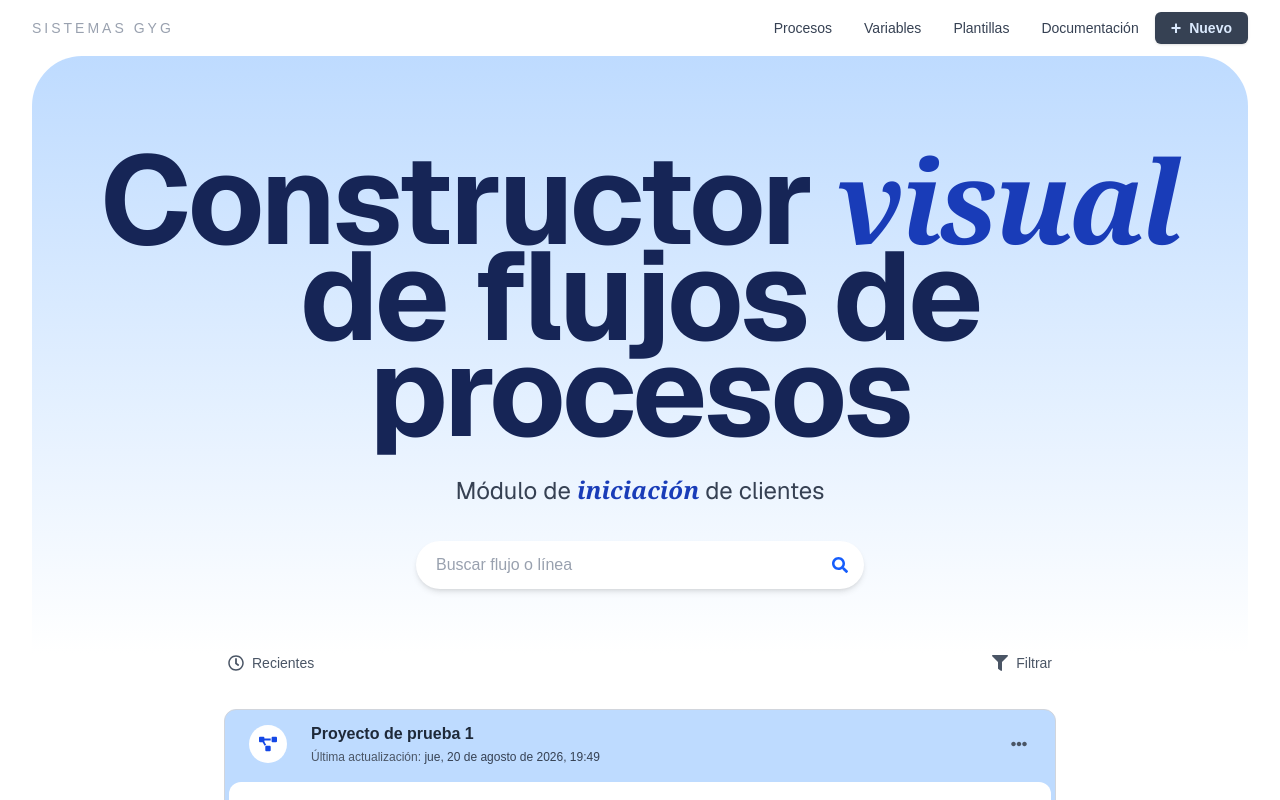
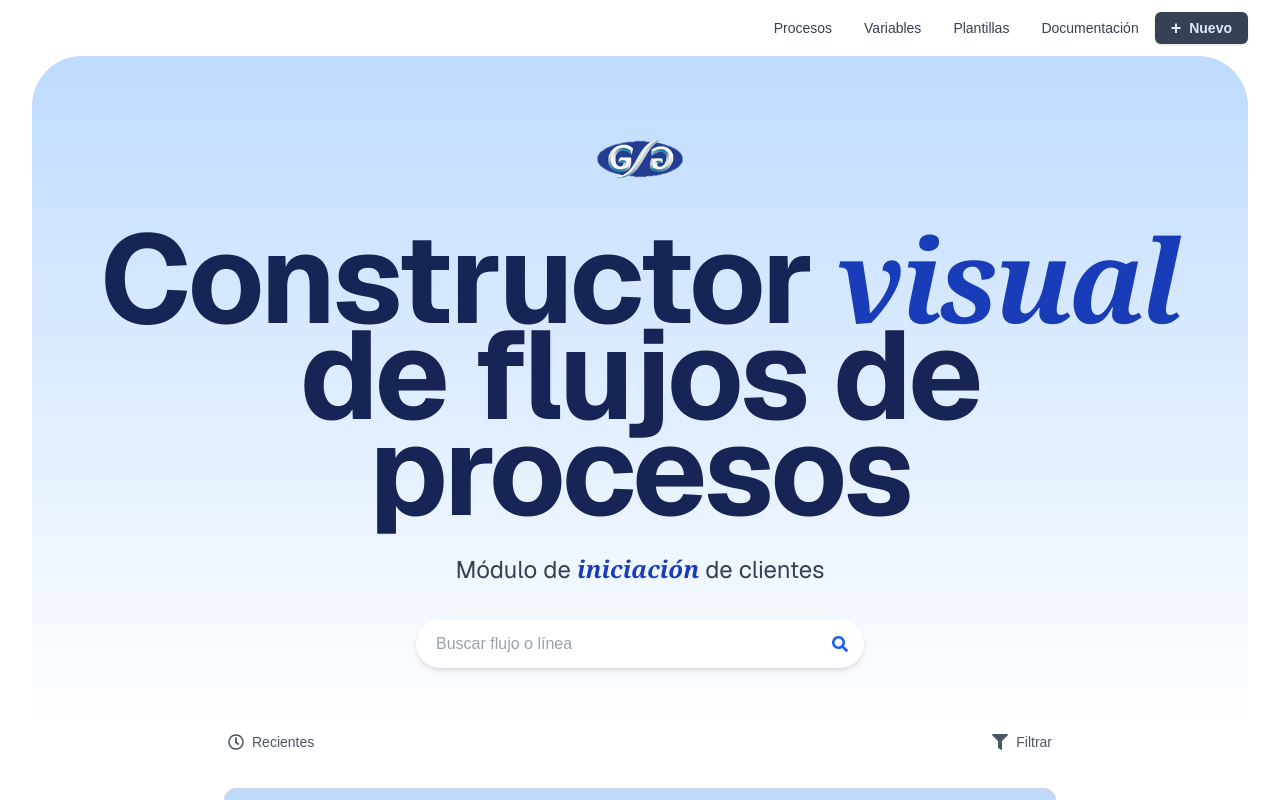
Before and after one commit to JuanCPal/bpm-scoring-flow-builder, a Next.js app: page / in a window 1280 px wide. Shown: the top 800 px of the page. Built offline with nearby package versions, Linux system fonts and the light colour scheme.

Commit message:
style: añadir logo home page

```diff
--- a/src/app/page.js
+++ b/src/app/page.js
@@ -8,6 +8,7 @@ import { Particles } from "@tsparticles/react";
 import { loadSlim } from "@tsparticles/slim";
 import { useData } from "@/hooks/useData";
 import { getProjects } from "@/lib/api-client";
+import Image from "next/image";
 
 export default function DashboardPage() {
   const [busqueda, setBusqueda] = useState('');
@@ -45,18 +46,20 @@ export default function DashboardPage() {
       {/* NAVBAR */}
       <nav className="fixed top-0 w-full bg-white dark:bg-slate-900 px-8 py-1 z-50 flex items-center justify-between">
         <ul className="flex items-center space-x-6">
-          <li className="text-gray-400 font-extralight tracking-[3px] hover:text-blue-600 cursor-pointer text-[14px]">
-            SISTEMAS GYG
-            <img></img>
+          <li className="cursor-pointer">
+
           </li>
         </ul>
-        <div className='flex'>
+
+        <div className="flex">
           <button className="flex items-center px-4 py-0.5 text-sm font-extralight text-gray-700 dark:text-zinc-200 rounded-md cursor-pointer hover:text-blue-700 dark:hover:text-slate-400 transition-all">
             Procesos
           </button>
+
           <button className="flex items-center px-4 py-0.5 text-sm font-extralight text-gray-700 dark:text-zinc-200 rounded-md cursor-pointer hover:text-blue-700 dark:hover:text-slate-400 transition-all">
             Variables
           </button>
+
           <button className="flex items-center px-4 py-0.5 text-sm font-extralight text-gray-700 dark:text-zinc-200 rounded-md cursor-pointer hover:text-blue-700 dark:hover:text-slate-400 transition-all">
             Plantillas
           </button>
@@ -73,9 +76,31 @@ export default function DashboardPage() {
 
       {/* HERO */}
       <header className="mt-14 mx-8 pt-20 pb-16 z-50 rounded-t-[50px] bg-gradient-to-b from-blue-200 to-white dark:from-slate-500 dark:to-slate-900 text-center">
+        <div className="flex flex-col items-center justify-center gap-6">
+          <div className="flex items-center justify-center gap-3">
+            <Image
+              src="/logo/Logo_SIIF_blanco.svg"
+              alt="Logo dark"
+              width={90}
+              height={25}
+              priority
+              className="hidden dark:block"
+            />
+            <Image
+              src="/logo/logogyg1.png"
+              alt="Logo light"
+              width={90}
+              height={25}
+              priority
+              className="block dark:hidden"
+            />
+          </div>
+
           <h1 className="text-[125px] font-bold text-blue-950 dark:text-blue-200 tracking-tight leading-24 mt-4 font-sans">
             Constructor <span className='text-blue-800 dark:text-blue-300 font-serif text-[115px] italic'>visual</span> <br /> de flujos de procesos
           </h1>
+        </div>
+
         <p className="text-[24px] text-gray-700 dark:text-zinc-300 mt-8 font-sans">
           Módulo de <span className='text-blue-800 dark:text-blue-300 italic font-serif font-bold'>iniciación</span> de clientes
         </p>
```
Also changed, not shown: public/logo/Logo_SIIF_blanco.svg (added), 1 other file (tests, documents, lock files or other folders). Lines whose indentation alone changed are shown as unchanged.
